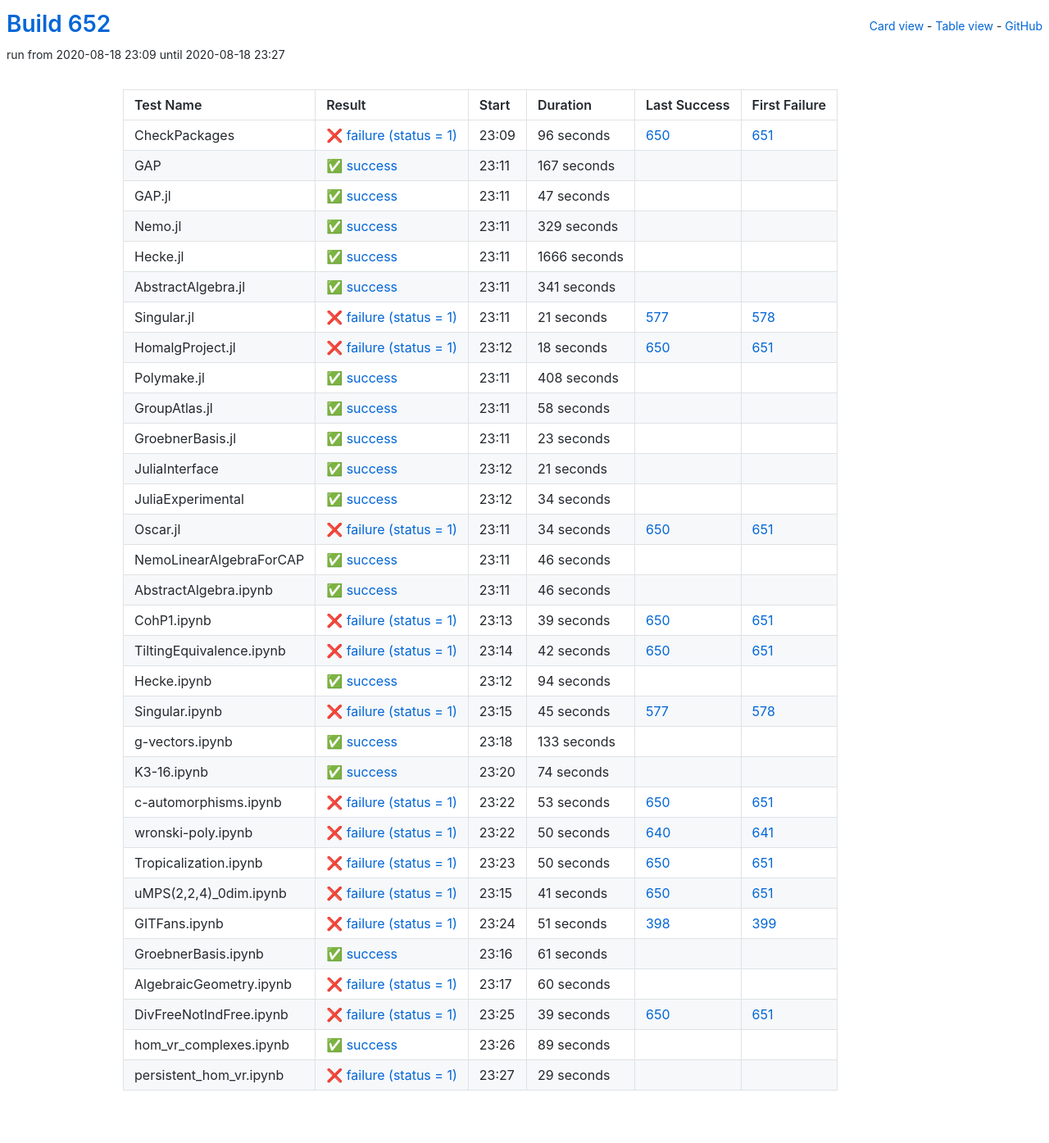
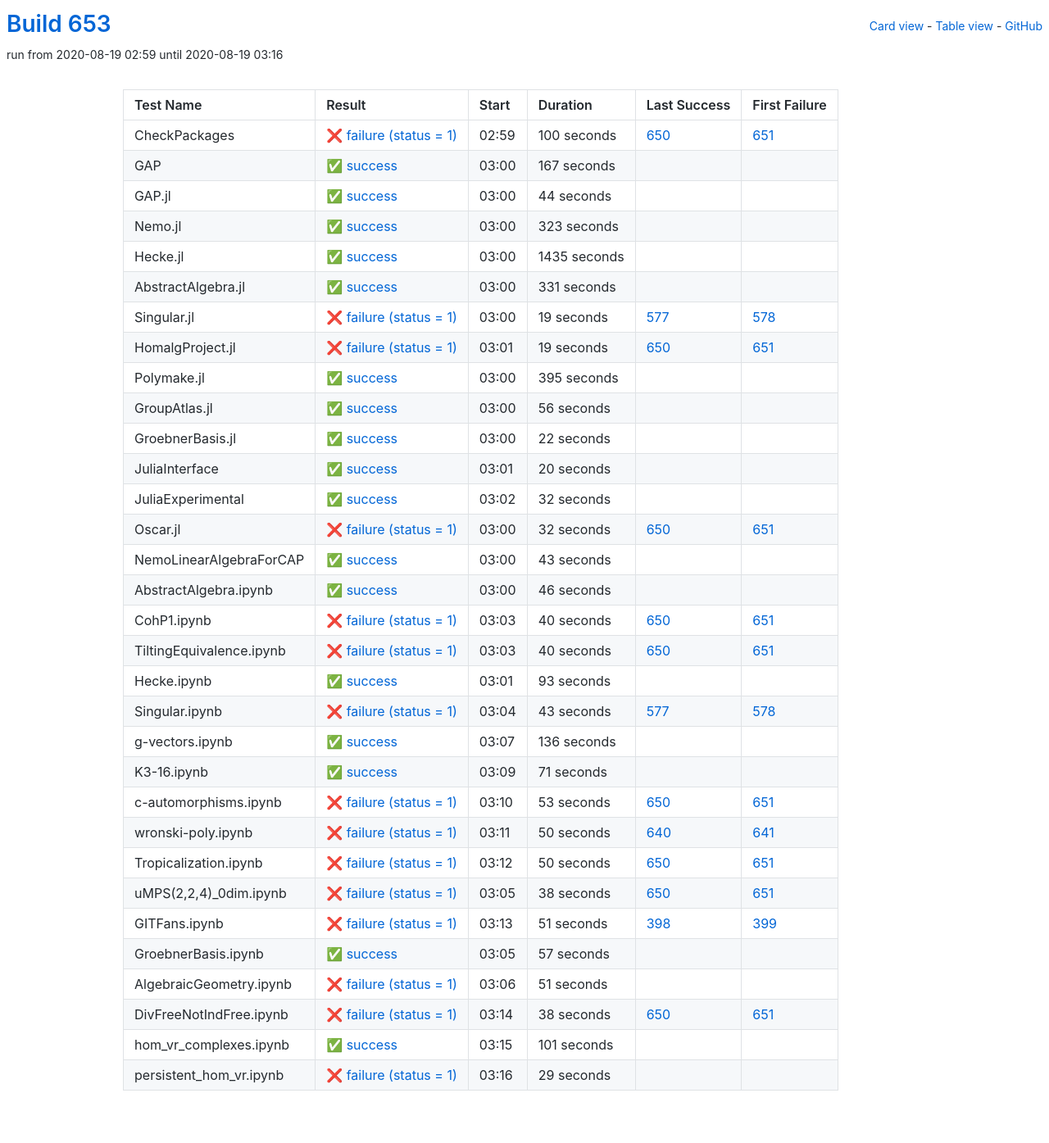
Before and after one commit to oscar-system/oscar-ci-status-stable, a Jekyll site: the page built from table.html, in a window 1280 px wide. Shown: the whole page at 82% size. Built offline with Jekyll 4.4.1, drawn with Linux system fonts in a browser that asks for light colours.

Commit message:
Build #653

```diff
--- a/_data/ci.yml
+++ b/_data/ci.yml
@@ -1,6 +1,6 @@
 ---
-build: 652
-build_url: https://oscarci.mathematik.uni-kl.de/job/oscar-stable/652/
+build: 653
+build_url: https://oscarci.mathematik.uni-kl.de/job/oscar-stable/653/
 job: oscar-stable
 organization: oscar-system
 repo: oscar-ci-status-stable
@@ -8,20 +8,20 @@ repourl: https://github.com/oscar-system/oscar-ci-status-stable
 tests:
 - name: CheckPackages
   id: checkpackages
-  log: https://oscarci.mathematik.uni-kl.de/job/oscar-stable/652/artifact/logs/build-652/CheckPackages.log
-  start: 2020-08-18 23:09
+  log: https://oscarci.mathematik.uni-kl.de/job/oscar-stable/653/artifact/logs/build-653/CheckPackages.log
+  start: 2020-08-19 02:59
   success: false
   exitcode: 1
   status: failure
-  duration: 96
+  duration: 100
   last_success: 650
   last_success_url: https://oscarci.mathematik.uni-kl.de/job/oscar-stable/650/
   first_failure: 651
   first_failure_url: https://oscarci.mathematik.uni-kl.de/job/oscar-stable/651/
 - name: GAP
   id: gap
-  log: https://oscarci.mathematik.uni-kl.de/job/oscar-stable/652/artifact/logs/build-652/GAP.log
-  start: 2020-08-18 23:11
+  log: https://oscarci.mathematik.uni-kl.de/job/oscar-stable/653/artifact/logs/build-653/GAP.log
+  start: 2020-08-19 03:00
   success: true
   exitcode: 0
   status: success
@@ -32,164 +32,164 @@ tests:
   first_failure_url:
 - name: GAP.jl
   id: gap-jl
-  log: https://oscarci.mathematik.uni-kl.de/job/oscar-stable/652/artifact/logs/build-652/GAP.jl.log
-  start: 2020-08-18 23:11
+  log: https://oscarci.mathematik.uni-kl.de/job/oscar-stable/653/artifact/logs/build-653/GAP.jl.log
+  start: 2020-08-19 03:00
   success: true
   exitcode: 0
   status: success
-  duration: 47
+  duration: 44
   last_success: false
   last_success_url:
   first_failure: false
   first_failure_url:
 - name: Nemo.jl
   id: nemo-jl
-  log: https://oscarci.mathematik.uni-kl.de/job/oscar-stable/652/artifact/logs/build-652/Nemo.jl.log
-  start: 2020-08-18 23:11
+  log: https://oscarci.mathematik.uni-kl.de/job/oscar-stable/653/artifact/logs/build-653/Nemo.jl.log
+  start: 2020-08-19 03:00
   success: true
   exitcode: 0
   status: success
-  duration: 329
+  duration: 323
   last_success: false
   last_success_url:
   first_failure: false
   first_failure_url:
 - name: Hecke.jl
   id: hecke-jl
-  log: https://oscarci.mathematik.uni-kl.de/job/oscar-stable/652/artifact/logs/build-652/Hecke.jl.log
-  start: 2020-08-18 23:11
+  log: https://oscarci.mathematik.uni-kl.de/job/oscar-stable/653/artifact/logs/build-653/Hecke.jl.log
+  start: 2020-08-19 03:00
   success: true
   exitcode: 0
   status: success
-  duration: 1666
+  duration: 1435
   last_success: false
   last_success_url:
   first_failure: false
   first_failure_url:
 - name: AbstractAlgebra.jl
   id: abstractalgebra-jl
-  log: https://oscarci.mathematik.uni-kl.de/job/oscar-stable/652/artifact/logs/build-652/AbstractAlgebra.jl.log
-  start: 2020-08-18 23:11
+  log: https://oscarci.mathematik.uni-kl.de/job/oscar-stable/653/artifact/logs/build-653/AbstractAlgebra.jl.log
+  start: 2020-08-19 03:00
   success: true
   exitcode: 0
   status: success
-  duration: 341
+  duration: 331
   last_success: false
   last_success_url:
   first_failure: false
   first_failure_url:
 - name: Singular.jl
   id: singular-jl
-  log: https://oscarci.mathematik.uni-kl.de/job/oscar-stable/652/artifact/logs/build-652/Singular.jl.log
-  start: 2020-08-18 23:11
+  log: https://oscarci.mathematik.uni-kl.de/job/oscar-stable/653/artifact/logs/build-653/Singular.jl.log
+  start: 2020-08-19 03:00
   success: false
   exitcode: 1
   status: failure
-  duration: 21
+  duration: 19
   last_success: 577
   last_success_url: https://oscarci.mathematik.uni-kl.de/job/oscar-stable/577/
   first_failure: 578
   first_failure_url: https://oscarci.mathematik.uni-kl.de/job/oscar-stable/578/
 - name: HomalgProject.jl
   id: homalgproject-jl
-  log: https://oscarci.mathematik.uni-kl.de/job/oscar-stable/652/artifact/logs/build-652/HomalgProject.jl.log
-  start: 2020-08-18 23:12
+  log: https://oscarci.mathematik.uni-kl.de/job/oscar-stable/653/artifact/logs/build-653/HomalgProject.jl.log
+  start: 2020-08-19 03:01
   success: false
   exitcode: 1
   status: failure
-  duration: 18
+  duration: 19
   last_success: 650
   last_success_url: https://oscarci.mathematik.uni-kl.de/job/oscar-stable/650/
   first_failure: 651
   first_failure_url: https://oscarci.mathematik.uni-kl.de/job/oscar-stable/651/
 - name: Polymake.jl
   id: polymake-jl
-  log: https://oscarci.mathematik.uni-kl.de/job/oscar-stable/652/artifact/logs/build-652/Polymake.jl.log
-  start: 2020-08-18 23:11
+  log: https://oscarci.mathematik.uni-kl.de/job/oscar-stable/653/artifact/logs/build-653/Polymake.jl.log
+  start: 2020-08-19 03:00
   success: true
   exitcode: 0
   status: success
-  duration: 408
+  duration: 395
   last_success: false
   last_success_url:
   first_failure: false
   first_failure_url:
 - name: GroupAtlas.jl
   id: groupatlas-jl
-  log: https://oscarci.mathematik.uni-kl.de/job/oscar-stable/652/artifact/logs/build-652/GroupAtlas.jl.log
-  start: 2020-08-18 23:11
+  log: https://oscarci.mathematik.uni-kl.de/job/oscar-stable/653/artifact/logs/build-653/GroupAtlas.jl.log
+  start: 2020-08-19 03:00
   success: true
   exitcode: 0
   status: success
-  duration: 58
+  duration: 56
   last_success: false
   last_success_url:
   first_failure: false
   first_failure_url:
 - name: GroebnerBasis.jl
   id: groebnerbasis-jl
-  log: https://oscarci.mathematik.uni-kl.de/job/oscar-stable/652/artifact/logs/build-652/GroebnerBasis.jl.log
-  start: 2020-08-18 23:11
+  log: https://oscarci.mathematik.uni-kl.de/job/oscar-stable/653/artifact/logs/build-653/GroebnerBasis.jl.log
+  start: 2020-08-19 03:00
   success: true
   exitcode: 0
   status: success
-  duration: 23
+  duration: 22
   last_success: false
   last_success_url:
   first_failure: false
   first_failure_url:
 - name: JuliaInterface
   id: juliainterface
-  log: https://oscarci.mathematik.uni-kl.de/job/oscar-stable/652/artifact/logs/build-652/JuliaInterface.log
-  start: 2020-08-18 23:12
+  log: https://oscarci.mathematik.uni-kl.de/job/oscar-stable/653/artifact/logs/build-653/JuliaInterface.log
+  start: 2020-08-19 03:01
   success: true
   exitcode: 0
   status: success
-  duration: 21
+  duration: 20
   last_success: false
   last_success_url:
   first_failure: false
   first_failure_url:
 - name: JuliaExperimental
   id: juliaexperimental
-  log: https://oscarci.mathematik.uni-kl.de/job/oscar-stable/652/artifact/logs/build-652/JuliaExperimental.log
-  start: 2020-08-18 23:12
+  log: https://oscarci.mathematik.uni-kl.de/job/oscar-stable/653/artifact/logs/build-653/JuliaExperimental.log
+  start: 2020-08-19 03:02
   success: true
   exitcode: 0
   status: success
-  duration: 34
+  duration: 32
   last_success: false
   last_success_url:
   first_failure: false
   first_failure_url:
 - name: Oscar.jl
   id: oscar-jl
-  log: https://oscarci.mathematik.uni-kl.de/job/oscar-stable/652/artifact/logs/build-652/Oscar.jl.log
-  start: 2020-08-18 23:11
+  log: https://oscarci.mathematik.uni-kl.de/job/oscar-stable/653/artifact/logs/build-653/Oscar.jl.log
+  start: 2020-08-19 03:00
   success: false
   exitcode: 1
   status: failure
-  duration: 34
+  duration: 32
   last_success: 650
   last_success_url: https://oscarci.mathematik.uni-kl.de/job/oscar-stable/650/
   first_failure: 651
   first_failure_url: https://oscarci.mathematik.uni-kl.de/job/oscar-stable/651/
 - name: NemoLinearAlgebraForCAP
   id: nemolinearalgebraforcap
-  log: https://oscarci.mathematik.uni-kl.de/job/oscar-stable/652/artifact/logs/build-652/NemoLinearAlgebraForCAP.log
-  start: 2020-08-18 23:11
+  log: https://oscarci.mathematik.uni-kl.de/job/oscar-stable/653/artifact/logs/build-653/NemoLinearAlgebraForCAP.log
+  start: 2020-08-19 03:00
   success: true
   exitcode: 0
   status: success
-  duration: 46
+  duration: 43
   last_success: false
   last_success_url:
   first_failure: false
   first_failure_url:
 - name: AbstractAlgebra.ipynb
   id: abstractalgebra-ipynb
-  log: https://oscarci.mathematik.uni-kl.de/job/oscar-stable/652/artifact/logs/build-652/AbstractAlgebra.ipynb.log
-  start: 2020-08-18 23:11
+  log: https://oscarci.mathematik.uni-kl.de/job/oscar-stable/653/artifact/logs/build-653/AbstractAlgebra.ipynb.log
+  start: 2020-08-19 03:00
   success: true
   exitcode: 0
   status: success
@@ -200,80 +200,80 @@ tests:
   first_failure_url:
 - name: CohP1.ipynb
   id: cohp1-ipynb
-  log: https://oscarci.mathematik.uni-kl.de/job/oscar-stable/652/artifact/logs/build-652/CohP1.ipynb.log
-  start: 2020-08-18 23:13
+  log: https://oscarci.mathematik.uni-kl.de/job/oscar-stable/653/artifact/logs/build-653/CohP1.ipynb.log
+  start: 2020-08-19 03:03
   success: false
   exitcode: 1
   status: failure
-  duration: 39
+  duration: 40
   last_success: 650
   last_success_url: https://oscarci.mathematik.uni-kl.de/job/oscar-stable/650/
   first_failure: 651
   first_failure_url: https://oscarci.mathematik.uni-kl.de/job/oscar-stable/651/
 - name: TiltingEquivalence.ipynb
   id: tiltingequivalence-ipynb
-  log: https://oscarci.mathematik.uni-kl.de/job/oscar-stable/652/artifact/logs/build-652/TiltingEquivalence.ipynb.log
-  start: 2020-08-18 23:14
+  log: https://oscarci.mathematik.uni-kl.de/job/oscar-stable/653/artifact/logs/build-653/TiltingEquivalence.ipynb.log
+  start: 2020-08-19 03:03
   success: false
   exitcode: 1
   status: failure
-  duration: 42
+  duration: 40
   last_success: 650
   last_success_url: https://oscarci.mathematik.uni-kl.de/job/oscar-stable/650/
   first_failure: 651
   first_failure_url: https://oscarci.mathematik.uni-kl.de/job/oscar-stable/651/
 - name: Hecke.ipynb
   id: hecke-ipynb
-  log: https://oscarci.mathematik.uni-kl.de/job/oscar-stable/652/artifact/logs/build-652/Hecke.ipynb.log
-  start: 2020-08-18 23:12
+  log: https://oscarci.mathematik.uni-kl.de/job/oscar-stable/653/artifact/logs/build-653/Hecke.ipynb.log
+  start: 2020-08-19 03:01
   success: true
   exitcode: 0
   status: success
-  duration: 94
+  duration: 93
   last_success: false
   last_success_url:
   first_failure: false
   first_failure_url:
 - name: Singular.ipynb
   id: singular-ipynb
-  log: https://oscarci.mathematik.uni-kl.de/job/oscar-stable/652/artifact/logs/build-652/Singular.ipynb.log
-  start: 2020-08-18 23:15
+  log: https://oscarci.mathematik.uni-kl.de/job/oscar-stable/653/artifact/logs/build-653/Singular.ipynb.log
+  start: 2020-08-19 03:04
   success: false
   exitcode: 1
   status: failure
-  duration: 45
+  duration: 43
   last_success: 577
   last_success_url: https://oscarci.mathematik.uni-kl.de/job/oscar-stable/577/
   first_failure: 578
   first_failure_url: https://oscarci.mathematik.uni-kl.de/job/oscar-stable/578/
 - name: g-vectors.ipynb
   id: g-vectors-ipynb
-  log: https://oscarci.mathematik.uni-kl.de/job/oscar-stable/652/artifact/logs/build-652/g-vectors.ipynb.log
-  start: 2020-08-18 23:18
+  log: https://oscarci.mathematik.uni-kl.de/job/oscar-stable/653/artifact/logs/build-653/g-vectors.ipynb.log
+  start: 2020-08-19 03:07
   success: true
   exitcode: 0
   status: success
-  duration: 133
+  duration: 136
   last_success: false
   last_success_url:
   first_failure: false
   first_failure_url:
 - name: K3-16.ipynb
   id: k3-16-ipynb
-  log: https://oscarci.mathematik.uni-kl.de/job/oscar-stable/652/artifact/logs/build-652/K3-16.ipynb.log
-  start: 2020-08-18 23:20
+  log: https://oscarci.mathematik.uni-kl.de/job/oscar-stable/653/artifact/logs/build-653/K3-16.ipynb.log
+  start: 2020-08-19 03:09
   success: true
   exitcode: 0
   status: success
-  duration: 74
+  duration: 71
   last_success: false
   last_success_url:
   first_failure: false
   first_failure_url:
 - name: c-automorphisms.ipynb
   id: c-automorphisms-ipynb
-  log: https://oscarci.mathematik.uni-kl.de/job/oscar-stable/652/artifact/logs/build-652/c-automorphisms.ipynb.log
-  start: 2020-08-18 23:22
+  log: https://oscarci.mathematik.uni-kl.de/job/oscar-stable/653/artifact/logs/build-653/c-automorphisms.ipynb.log
+  start: 2020-08-19 03:10
   success: false
   exitcode: 1
   status: failure
@@ -284,8 +284,8 @@ tests:
   first_failure_url: https://oscarci.mathematik.uni-kl.de/job/oscar-stable/651/
 - name: wronski-poly.ipynb
   id: wronski-poly-ipynb
-  log: https://oscarci.mathematik.uni-kl.de/job/oscar-stable/652/artifact/logs/build-652/wronski-poly.ipynb.log
-  start: 2020-08-18 23:22
+  log: https://oscarci.mathematik.uni-kl.de/job/oscar-stable/653/artifact/logs/build-653/wronski-poly.ipynb.log
+  start: 2020-08-19 03:11
   success: false
   exitcode: 1
   status: failure
@@ -296,8 +296,8 @@ tests:
   first_failure_url: https://oscarci.mathematik.uni-kl.de/job/oscar-stable/641/
 - name: Tropicalization.ipynb
   id: tropicalization-ipynb
-  log: https://oscarci.mathematik.uni-kl.de/job/oscar-stable/652/artifact/logs/build-652/Tropicalization.ipynb.log
-  start: 2020-08-18 23:23
+  log: https://oscarci.mathematik.uni-kl.de/job/oscar-stable/653/artifact/logs/build-653/Tropicalization.ipynb.log
+  start: 2020-08-19 03:12
   success: false
   exitcode: 1
   status: failure
@@ -308,20 +308,20 @@ tests:
   first_failure_url: https://oscarci.mathematik.uni-kl.de/job/oscar-stable/651/
 - name: uMPS(2,2,4)_0dim.ipynb
   id: umps-2-2-4-0dim-ipynb
-  log: https://oscarci.mathematik.uni-kl.de/job/oscar-stable/652/artifact/logs/build-652/uMPS-2-2-4-_0dim.ipynb.log
-  start: 2020-08-18 23:15
+  log: https://oscarci.mathematik.uni-kl.de/job/oscar-stable/653/artifact/logs/build-653/uMPS-2-2-4-_0dim.ipynb.log
+  start: 2020-08-19 03:05
   success: false
   exitcode: 1
   status: failure
-  duration: 41
+  duration: 38
   last_success: 650
   last_success_url: https://oscarci.mathematik.uni-kl.de/job/oscar-stable/650/
   first_failure: 651
   first_failure_url: https://oscarci.mathematik.uni-kl.de/job/oscar-stable/651/
 - name: GITFans.ipynb
   id: gitfans-ipynb
-  log: https://oscarci.mathematik.uni-kl.de/job/oscar-stable/652/artifact/logs/build-652/GITFans.ipynb.log
-  start: 2020-08-18 23:24
+  log: https://oscarci.mathematik.uni-kl.de/job/oscar-stable/653/artifact/logs/build-653/GITFans.ipynb.log
+  start: 2020-08-19 03:13
   success: false
   exitcode: 1
   status: failure
@@ -332,56 +332,56 @@ tests:
   first_failure_url: https://oscarci.mathematik.uni-kl.de/job/oscar-stable/399/
 - name: GroebnerBasis.ipynb
   id: groebnerbasis-ipynb
-  log: https://oscarci.mathematik.uni-kl.de/job/oscar-stable/652/artifact/logs/build-652/GroebnerBasis.ipynb.log
-  start: 2020-08-18 23:16
+  log: https://oscarci.mathematik.uni-kl.de/job/oscar-stable/653/artifact/logs/build-653/GroebnerBasis.ipynb.log
+  start: 2020-08-19 03:05
   success: true
   exitcode: 0
   status: success
-  duration: 61
+  duration: 57
   last_success: false
   last_success_url:
   first_failure: false
   first_failure_url:
 - name: AlgebraicGeometry.ipynb
   id: algebraicgeometry-ipynb
-  log: https://oscarci.mathematik.uni-kl.de/job/oscar-stable/652/artifact/logs/build-652/AlgebraicGeometry.ipynb.log
-  start: 2020-08-18 23:17
+  log: https://oscarci.mathematik.uni-kl.de/job/oscar-stable/653/artifact/logs/build-653/AlgebraicGeometry.ipynb.log
+  start: 2020-08-19 03:06
   success: false
   exitcode: 1
   status: failure
-  duration: 60
+  duration: 51
   last_success: false
   last_success_url:
   first_failure: false
   first_failure_url:
 - name: DivFreeNotIndFree.ipynb
   id: divfreenotindfree-ipynb
-  log: https://oscarci.mathematik.uni-kl.de/job/oscar-stable/652/artifact/logs/build-652/DivFreeNotIndFree.ipynb.log
-  start: 2020-08-18 23:25
+  log: https://oscarci.mathematik.uni-kl.de/job/oscar-stable/653/artifact/logs/build-653/DivFreeNotIndFree.ipynb.log
+  start: 2020-08-19 03:14
   success: false
   exitcode: 1
   status: failure
-  duration: 39
+  duration: 38
   last_success: 650
   last_success_url: https://oscarci.mathematik.uni-kl.de/job/oscar-stable/650/
   first_failure: 651
   first_failure_url: https://oscarci.mathematik.uni-kl.de/job/oscar-stable/651/
 - name: hom_vr_complexes.ipynb
   id: hom-vr-complexes-ipynb
-  log: https://oscarci.mathematik.uni-kl.de/job/oscar-stable/652/artifact/logs/build-652/hom_vr_complexes.ipynb.log
-  start: 2020-08-18 23:26
+  log: https://oscarci.mathematik.uni-kl.de/job/oscar-stable/653/artifact/logs/build-653/hom_vr_complexes.ipynb.log
+  start: 2020-08-19 03:15
   success: true
   exitcode: 0
   status: success
-  duration: 89
+  duration: 101
   last_success: false
   last_success_url:
   first_failure: false
   first_failure_url:
 - name: persistent_hom_vr.ipynb
   id: persistent-hom-vr-ipynb
-  log: https://oscarci.mathematik.uni-kl.de/job/oscar-stable/652/artifact/logs/build-652/persistent_hom_vr.ipynb.log
-  start: 2020-08-18 23:27
+  log: https://oscarci.mathematik.uni-kl.de/job/oscar-stable/653/artifact/logs/build-653/persistent_hom_vr.ipynb.log
+  start: 2020-08-19 03:16
   success: false
   exitcode: 1
   status: failure
```
Also changed, not shown: README.md.
